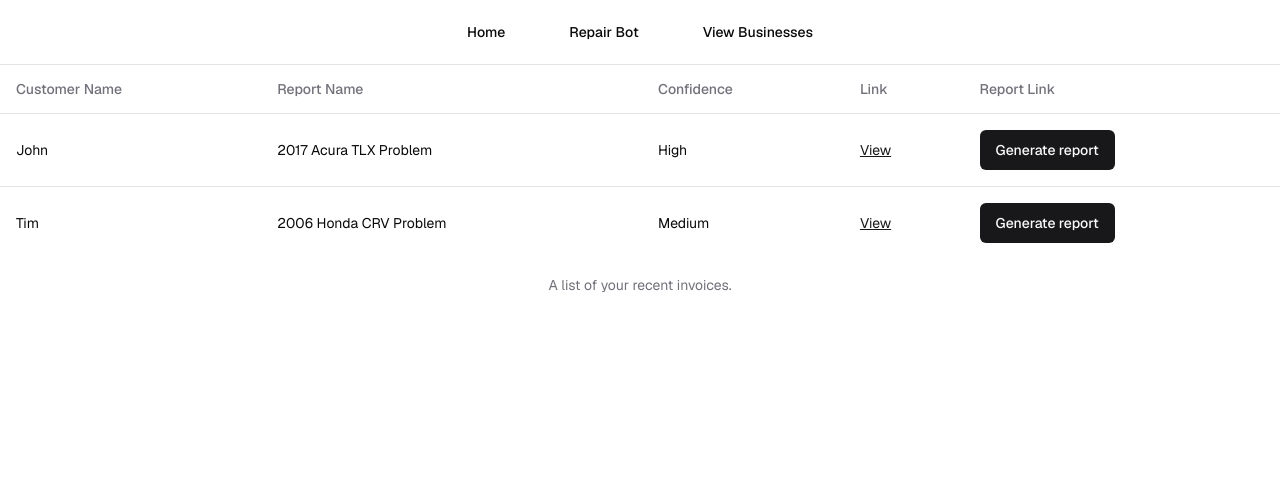
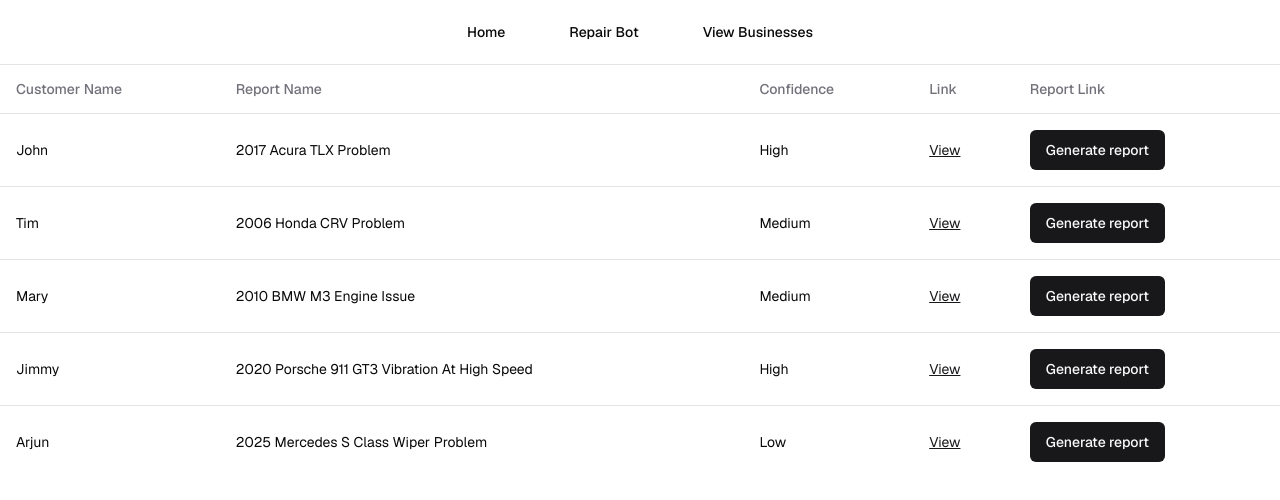
Before and after one commit to CrazyMan80052/boss-chatbot-tool, a Next.js app: page /business-read-conversation in a window 1280 px wide. Shown: the top 500 px of the page. Built offline with nearby package versions, Linux system fonts and the light colour scheme.

Commit message:
add sample data

```diff
--- a/app/business-read-conversation/page.tsx
+++ b/app/business-read-conversation/page.tsx
@@ -23,12 +23,29 @@
     confidenceLevel: "Medium",
     chatId: "ec4ebb41-4564-4770-99f1-c4d08896055e",
   },
+  {
+    name: "Mary",
+    reportName: "2010 BMW M3 Engine Issue",
+    confidenceLevel: "Medium",
+    chatId: "binging",
+  },
+  {
+    name: "Jimmy",
+    reportName: "2020 Porsche 911 GT3 Vibration At High Speed",
+    confidenceLevel: "High",
+    chatId: "brown",
+  },
+  {
+    name: "Arjun",
+    reportName: "2025 Mercedes S Class Wiper Problem",
+    confidenceLevel: "Low",
+    chatId: "5e",
+  },
 ];
 
 export default function BusinessReadConversation() {
   return (
     <Table>
-      <TableCaption>A list of your recent invoices.</TableCaption>
       <TableHeader>
         <TableRow>
           <TableHead>Customer Name</TableHead>
```
